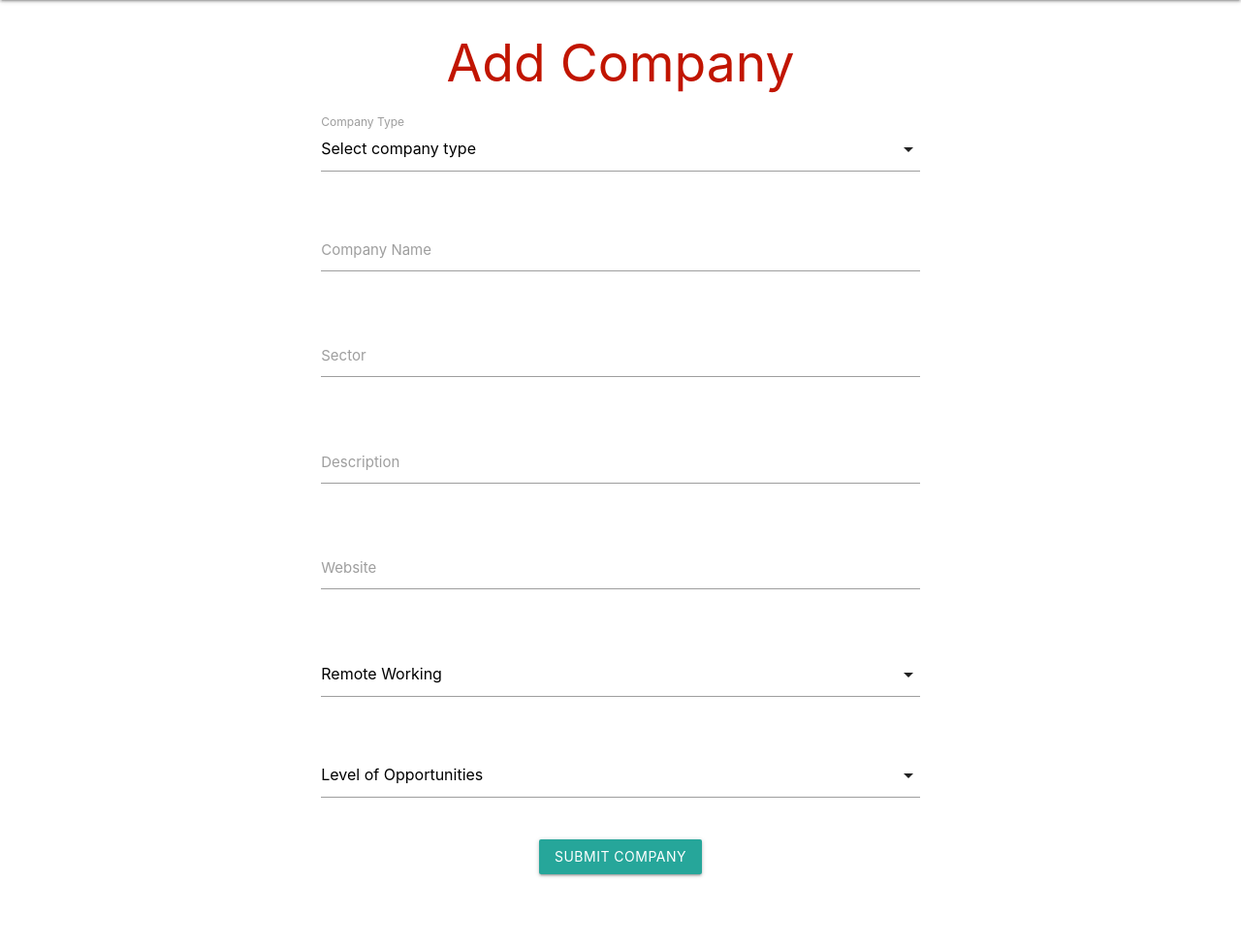
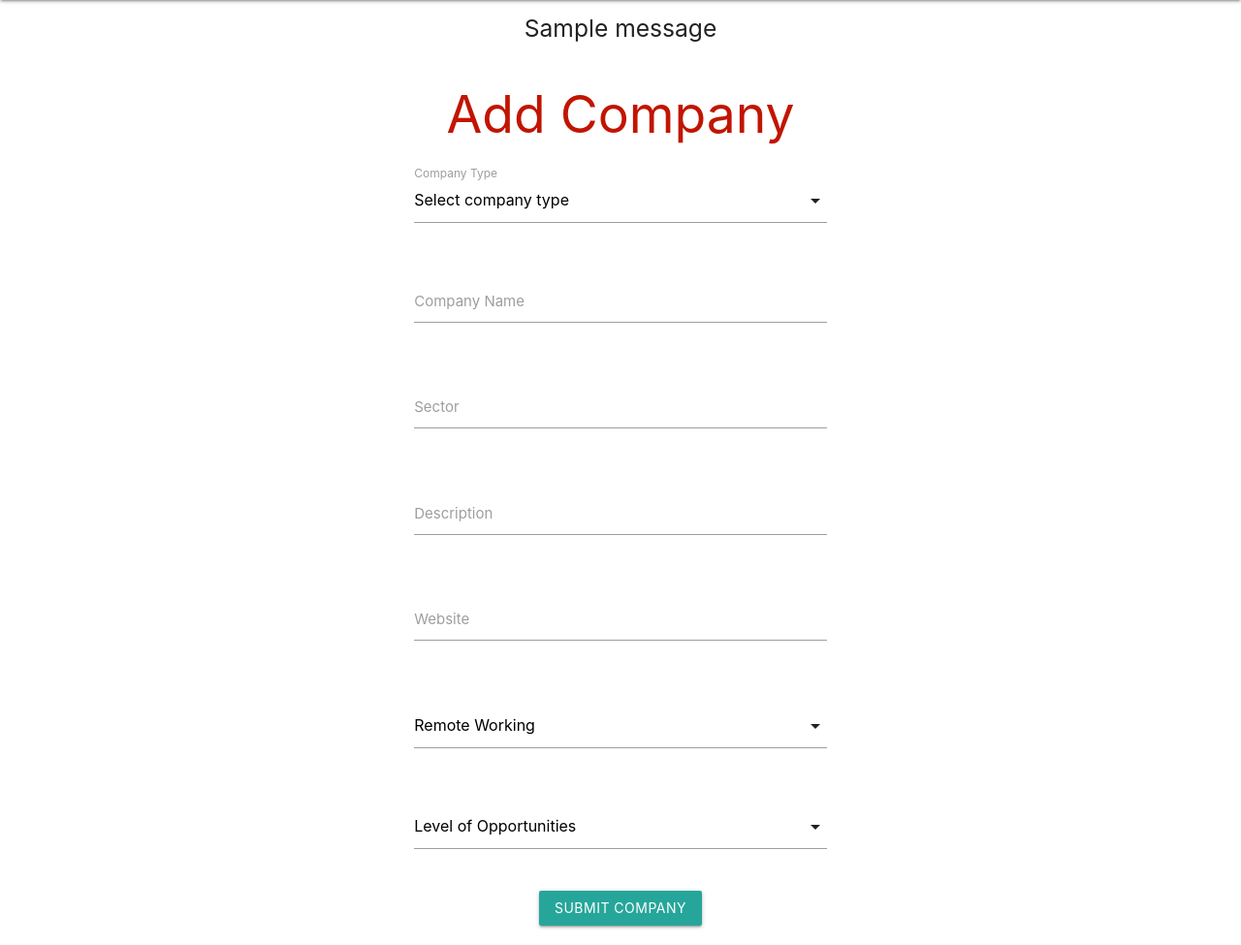
Before and after one commit to AMcCall22/company-suggestions, a Flask app: page /add_company in a window 1280 px wide. Shown: the part 64-1039 px from the top of the page at 97% size. Before the commit the page ends 969 px from the top, so only its background shows below. Run offline with Flask 2, Linux system fonts and the light colour scheme; one stand-in notice (Sample message) is shown; a database or web service that is not in the repository returns one stand-in record (values such as "Sample title"); some libraries are stand-ins or nearby versions.

Commit message:
Flash message functionality added

```diff
--- a/app.py
+++ b/app.py
@@ -50,6 +50,7 @@ def registration():
         mongo.db.users.insert_one(registration)
 
         session["user"] = request.form.get("name").lower()
+        flash("You are now registered! Please log in.")
     return render_template("registration.html")
 
 
@@ -60,15 +61,17 @@ def login():
             {"name": request.form.get("name").lower()})
 
         if current_user:
-            if check_password_hash(current_user["password"], request.form.get("password")):
+            if check_password_hash(
+                    current_user["password"], request.form.get("password")):
                 session["user"] = request.form.get("name").lower()
+                flash("You are now logged in!")
             else:
-                flash(
-                    "Incorrect Username or Password entered. Please try again.")
+                flash("Incorrect Username or Password entered, please try again.")
 
         else:
-            flash("Incorrect Username or Password entered. Please try again.")
+            flash("Incorrect Username or Password entered, please try again.")
             return redirect(url_for("login"))
+
     return render_template("login.html")
 
 
@@ -125,11 +128,13 @@ def edit_company(company_id):
             "remote": request.form.get("remote"),
             "level_of_positions": request.form.get("level_of_positions"),
         }
-        mongo.db.companies.update({"_id": ObjectId(company_id)}, submit_company)
+        mongo.db.companies.update(
+            {"_id": ObjectId(company_id)}, submit_company)
 
     company = mongo.db.companies.find_one({"_id": ObjectId(company_id)})
     company_type = mongo.db.company_type.find()
-    return render_template("edit_company.html", company=company, company_type=company_type)
+    return render_template(
+        "edit_company.html", company=company, company_type=company_type)
 
 
 @app.route("/delete_company/<company_id>")
--- a/templates/base.html
+++ b/templates/base.html
@@ -69,7 +69,18 @@
       </ul>
     </header>
 
+    <section>
+      {% with messages = get_flashed_messages() %} {% if messages %} {% for
+      message in messages %}
+      <div class="row flashes">
+        <h5 class="center-align">{{ message }}</h5>
+      </div>
+      {% endfor %} {% endif %} {% endwith %}
+    </section>
+
+    <main class="container">
       {% block content %} {% endblock %}
+    </main>
     <script
       src="https://cdnjs.cloudflare.com/ajax/libs/jquery/3.4.1/jquery.min.js"
       integrity="sha256-CSXorXvZcTkaix6Yvo6HppcZGetbYMGWSFlBw8HfCJo="
```
Lines whose indentation alone changed are shown as unchanged.
